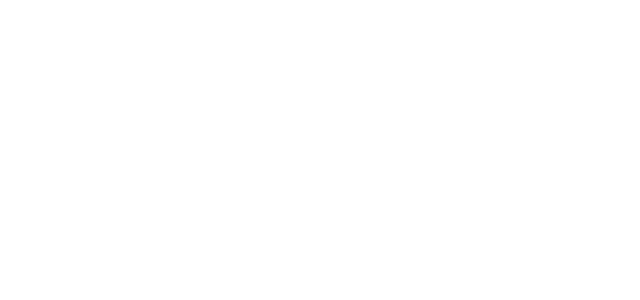
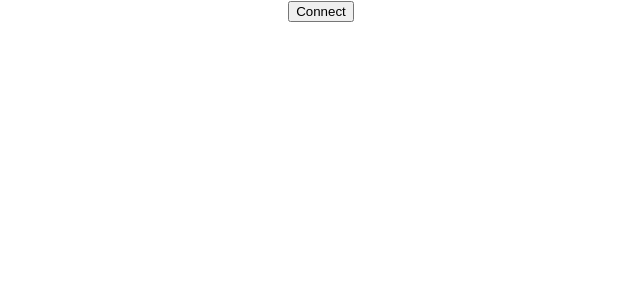
Before and after one commit to MhAliCakmak/react-web3, a React (Create React App) app in the folder redux-toolkit/: page / in a window 1280 px wide. Shown: the top 300 px of the page, without its empty margins (319-959 px from the left). Built offline with nearby package versions, Linux system fonts and the light colour scheme.

Commit message:
connect address with redux toolkit

```diff
--- a/redux-toolkit/src/App.js
+++ b/redux-toolkit/src/App.js
@@ -1,11 +1,13 @@
 import { useEffect } from "react";
-import { useDispatch, useSelector } from "react-redux";
+import { batch, useDispatch, useSelector } from "react-redux";
 import { ethers } from "ethers";
 import "./App.css";
-import { setProvider } from "./store/slicers/data";
+import { setProvider,setSigner,setAddress } from "./store/slicers/data";
 
 function App() {
   const dispatch = useDispatch();
+  const provider = useSelector((state) => state.data.provider);
+  console.log(provider)
   useEffect(() => {
     if (!window.ethereum) {
       alert("Metamask is not installed");
@@ -13,24 +15,43 @@ function App() {
     }
     // A Web3Provider wraps a standard Web3 provider, which is
     // what MetaMask injects as window.ethereum into each page
-    const provider = new ethers.providers.Web3Provider(window.ethereum);
-    dispatch(setProvider(provider));
+    const getProvider = async () =>{
+      const provider = new ethers.providers.Web3Provider(window.ethereum);
+      await provider.send('eth_requestAccounts', []);
+      dispatch(setProvider(provider));
+    }
+    getProvider();
+
   }, []);
 
-  // function connect() {
+  function connect() {
 
-  //   // provider
-  //   //   .send("eth_requestAccounts", [])
-  //   //   .then((accounts) => setAccount(accounts))
-  //   //   .catch((err) => console.log(err));
 
-  //   // // The MetaMask plugin also allows signing transactions to
-  //   // // send ether and pay to change state within the blockchain.
-  //   // // For this, you need the account signer...
-  //   // const signer = provider.getSigner();
-  //   // signer.getAddress().then((address) => console.log(address));
-  // }
-  return <div className="App"></div>;
+    // The MetaMask plugin also allows signing transactions to
+    // send ether and pay to change state within the blockchain.
+    // For this, you need the account signer...
+    if (!provider ) return ;
+    const signer = provider.getSigner();
+
+    // The MetaMask plugin also allows signing transactions to
+    // send ether and pay to change state within the blockchain.
+    // For this, you need the account signer...
+    signer.getAddress().then((address) => {
+      batch(()=>{
+        dispatch(setSigner(signer));
+        dispatch(setAddress(address));
+      })
+
+      console.log(address)
+    }
+    );
+
+
+  }
+  return <div className="App">
+
+    <button onClick={connect}>Connect</button>
+  </div>;
 }
 
 export default App;
--- a/redux-toolkit/src/store/index.js
+++ b/redux-toolkit/src/store/index.js
@@ -7,4 +7,13 @@ export const store = configureStore({
     data: dataSlice.reducer,
 
   },
+
+  // Add your middleware here
+  middleware: (getDefaultMiddleware) =>
+    {
+      return getDefaultMiddleware({
+        serializableCheck: false,
+
+      })
+  }
 });
```
